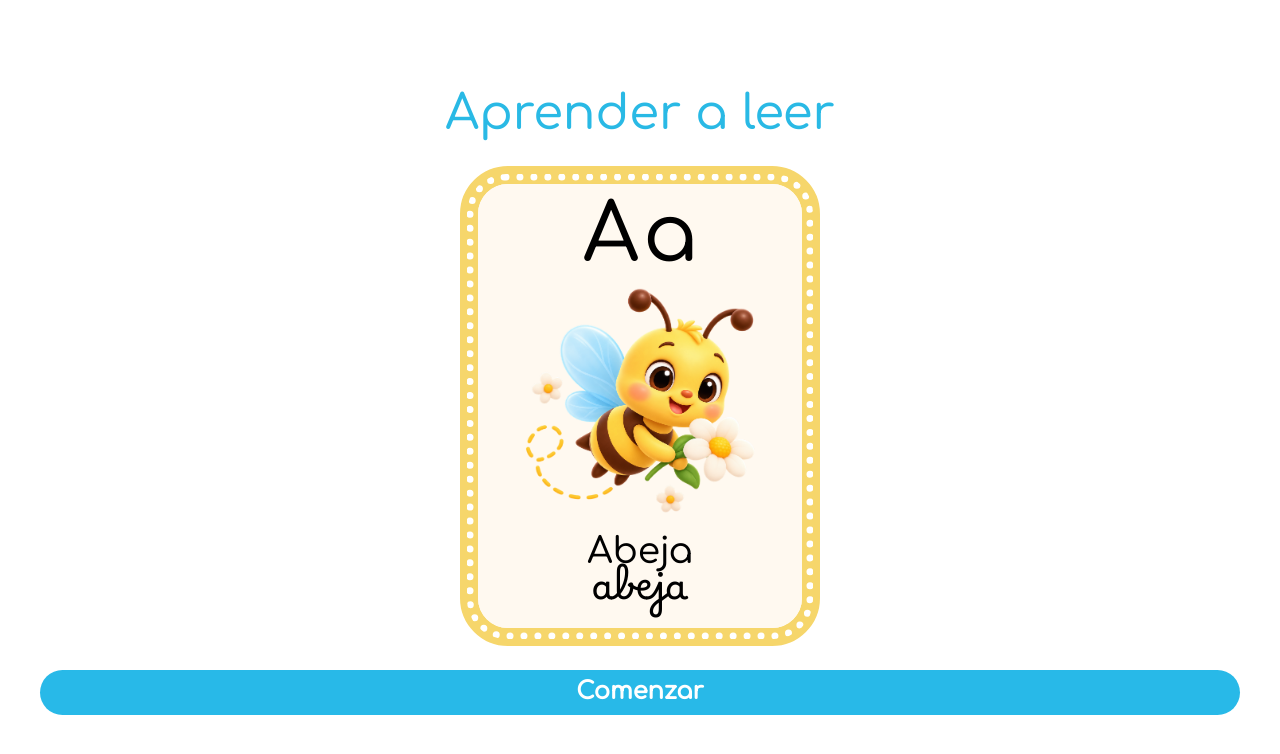
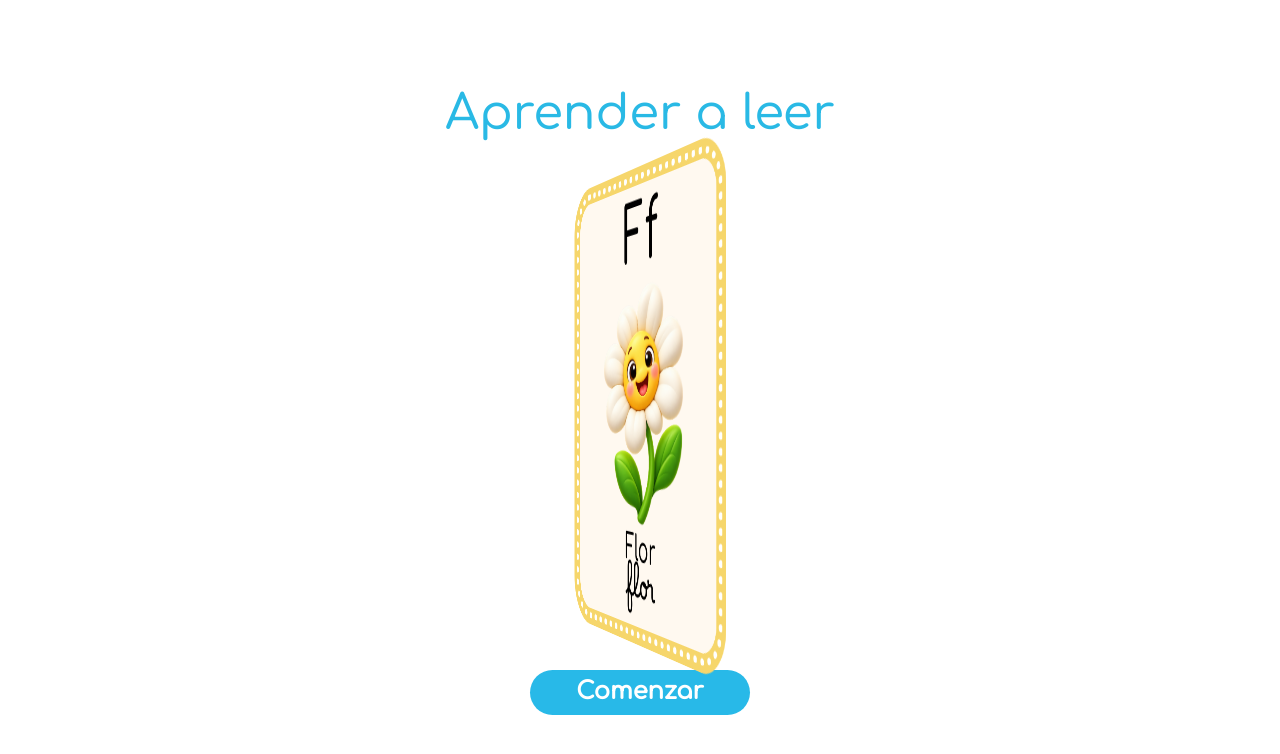
Before and after one commit to david-aravena-poblete/aprender-a-leer, a Next.js app: page / in a window 1280 px wide. Shown: the top 754 px of the page. Built offline with nearby package versions, Linux system fonts and the light colour scheme.

Commit message:
add: LoopFlipCard component in Home component

```diff
--- /dev/null
+++ b/src/app/(home)/components/LoopFlipCard/LoopFlipCard.module.css
@@ -0,0 +1,37 @@
+.scene {
+  width: 100%;
+  max-width: 360px;
+
+  perspective: 1200px;
+}
+
+.rotator {
+  width: 100%;
+  aspect-ratio: 3 / 4;
+
+  position: relative;
+
+  transform-style: preserve-3d;
+
+  transition-property: transform;
+  transition-timing-function: ease-in-out;
+}
+
+.face {
+  position: absolute;
+  inset: 0;
+
+  width: 100%;
+  height: 100%;
+
+  backface-visibility: hidden;
+  -webkit-backface-visibility: hidden;
+}
+
+.front {
+  transform: rotateY(0deg);
+}
+
+.back {
+  transform: rotateY(180deg);
+}
--- /dev/null
+++ b/src/app/(home)/components/LoopFlipCard/index.jsx
@@ -0,0 +1,86 @@
+"use client";
+
+import { useEffect, useRef, useState } from "react";
+import Card from "@/shared/components/Card";
+import styles from "./LoopFlipCard.module.css";
+
+export default function LoopFLipCard({
+  items = [],
+  interval = 3000,
+  duration = 800,
+}) {
+  const [rotation, setRotation] = useState(0);
+
+  const [frontIndex, setFrontIndex] = useState(0);
+  const [backIndex, setBackIndex] = useState(
+    items.length > 1 ? 1 : 0
+  );
+
+  const currentIndexRef = useRef(0);
+  const rotationRef = useRef(0);
+
+  useEffect(() => {
+    if (items.length < 2) return;
+
+    let changeContentTimer;
+
+    const rotationTimer = setInterval(() => {
+      const nextRotation = rotationRef.current + 180;
+
+      rotationRef.current = nextRotation;
+      setRotation(nextRotation);
+
+      changeContentTimer = setTimeout(() => {
+        const nextVisibleIndex =
+          (currentIndexRef.current + 1) % items.length;
+
+        const followingIndex =
+          (nextVisibleIndex + 1) % items.length;
+
+        currentIndexRef.current = nextVisibleIndex;
+
+        const backIsVisible =
+          (nextRotation / 180) % 2 === 1;
+
+        if (backIsVisible) {
+          // La cara frontal está oculta.
+          setFrontIndex(followingIndex);
+        } else {
+          // La cara trasera está oculta.
+          setBackIndex(followingIndex);
+        }
+      }, duration);
+    }, interval);
+
+    return () => {
+      clearInterval(rotationTimer);
+      clearTimeout(changeContentTimer);
+    };
+  }, [items, interval, duration]);
+
+  if (!items.length) return null;
+
+  if (items.length === 1) {
+    return <Card {...items[0]} />;
+  }
+
+  return (
+    <div className={styles.scene}>
+      <div
+        className={styles.rotator}
+        style={{
+          transform: `rotateY(${rotation}deg)`,
+          transitionDuration: `${duration}ms`,
+        }}
+      >
+        <div className={`${styles.face} ${styles.front}`}>
+          <Card {...items[frontIndex]} />
+        </div>
+
+        <div className={`${styles.face} ${styles.back}`}>
+          <Card {...items[backIndex]} />
+        </div>
+      </div>
+    </div>
+  );
+}
--- a/src/app/(home)/page.js
+++ b/src/app/(home)/page.js
@@ -1,9 +1,38 @@
+import Container from "@/shared/components/Container/";
+import Stack from "@/shared/components/Stack/";
+import LoopFlipCard from "./components/LoopFlipCard/";
+import Button from "@/shared/components/Button/";
 import styles from "./page.module.css";
 
-import Container from "@/shared/components/Container/";
-import Stack from "@/shared/components/Stack/";
-import Card from "@/shared/components/Card/";
-import Button from "@/shared/components/Button/";
+const cards = [
+  { letter: "A", word: "Abeja", color: "yellow", image:"/A.png" },
+  { letter: "B", word: "Ballena", color: "blue", image:"/B.png" },
+  { letter: "C", word: "Casa", color: "pink", image:"/C.png" },
+  { letter: "D", word: "Dinosaurio", color: "purple", image:"/D.png" },
+  { letter: "E", word: "Elefante", color: "gray", image:"/E.png" },
+  { letter: "F", word: "Flor", color: "yellow", image:"/F.png" },
+  { letter: "G", word: "Gato", color: "gray", image:"/G.png" },
+  { letter: "H", word: "Helado", color: "pink", image:"/H.png" },
+  { letter: "I", word: "Iguana", color: "green", image:"/I.png" },
+  { letter: "J", word: "Jirafa", color: "yellow", image:"/J.png" },
+  { letter: "K", word: "Koala", color: "gray", image:"/K.png" },
+  { letter: "L", word: "León", color: "orange", image:"/L.png" },
+  { letter: "M", word: "Mono", color: "brown", image:"/M.png" },
+  { letter: "N", word: "Nube", color: "blue", image:"/N.png" },
+  { letter: "Ñ", word: "Ñandu", color: "blue", image:"/Ñ.png" },
+  { letter: "O", word: "Oso", color: "brown", image:"/O.png" },
+  { letter: "P", word: "Perro", color: "yellow", image:"/P.png" },
+  { letter: "Q", word: "Queso", color: "yellow", image:"/Q.png" },
+  { letter: "R", word: "Ratón", color: "gray", image:"/R.png" },
+  { letter: "S", word: "Sandía", color: "red", image:"/S.png" },
+  { letter: "T", word: "Tortuga", color: "green", image:"/T.png" },
+  { letter: "U", word: "Uva", color: "purple", image:"/U.png" },
+  { letter: "V", word: "Vaca", color: "gray", image:"/V.png" },
+  { letter: "W", word: "Wafle", color: "brown", image:"/W.png" },
+  { letter: "X", word: "Xilófono", color: "blue", image:"/X.png" },
+  { letter: "Y", word: "Yogurth", color: "pink", image:"/Y.png" },
+  { letter: "Z", word: "Zorro", color: "orange", image:"/Z.png" },
+];
 
 export default function HomePage() {
   return (
@@ -14,12 +43,10 @@ export default function HomePage() {
             Aprender a leer
           </h1>
 
-          <Card
-            letter="A"
-            lowercase="a"
-            word="Abeja"
-            image="/A.png"
-            color="yellow"
+          <LoopFlipCard
+            items={cards}
+            interval={1000}
+            duration={1000}
           />
 
           <Button className={styles.startButton}>
--- a/src/shared/components/Card/components/CardFront/index.js
+++ b/src/shared/components/Card/components/CardFront/index.js
@@ -10,7 +10,7 @@ export default function CardFront({
     <div className={styles.front}>
       <header className={styles.header}>
         <span className={styles.uppercase}>{letter}</span>
-        <span className={styles.lowercase}>{lowercase}</span>
+        <span className={styles.lowercase}>{letter.toLowerCase()}</span>
       </header>
 
       <div className={styles.body}>
--- a/src/shared/components/Card/index.jsx
+++ b/src/shared/components/Card/index.jsx
@@ -5,7 +5,6 @@ import styles from "./Card.module.css";
 
 export default function Card({
   letter = "A",
-  lowercase = "a",
   word = "Abeja",
   image = "/images/A.png",
   color = "yellow",
@@ -26,7 +25,6 @@ export default function Card({
         ) : (
           <CardFront
             letter={letter}
-            lowercase={lowercase}
             word={word}
             image={image}
           />
```
